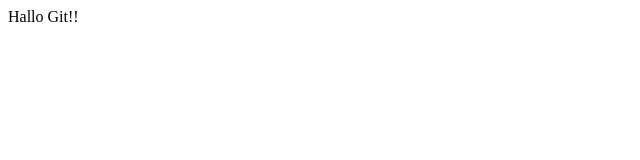
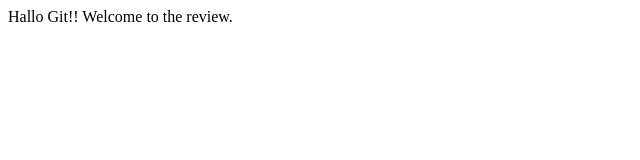
Before and after one commit to nilssolanki/major-ma-ns, a plain HTML site: page index.html in a window 1280 px wide. Shown: the whole page, without its empty margins (0-640 px from the left). Drawn offline with Linux system fonts and the light colour scheme.

Commit message:
[review] First commit on review

```diff
--- a/index.html
+++ b/index.html
@@ -8,5 +8,6 @@
 </head>
 <body>
   Hallo Git!!
+  Welcome to the review.
 </body>
 </html>
```
